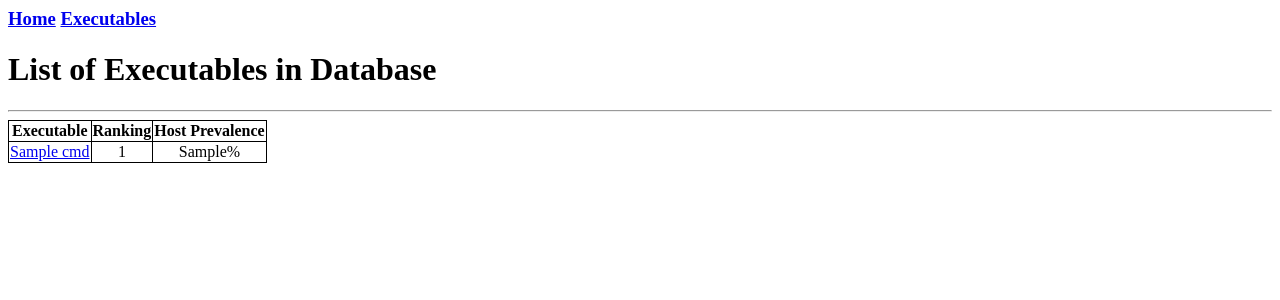
After one commit to kjk15b/ear, a Flask app: template templates/insights.html in a window 1280 px wide. The commit adds this page. Shown: the top 300 px of the page. Run offline with Flask 2, Linux system fonts and the light colour scheme; the template is opened without the code that fills it: most values are stand-ins (such as "Sample title", 1, 10 or a date in 2020).

Commit message:
Add feature to show off what is in the DB

```diff
--- a/app.py
+++ b/app.py
@@ -6,7 +6,6 @@ import re
 
 app = Flask(__name__)
 
-@app.route('/insights')
 @app.route('/')
 def echotrail_route():
     num_exes = len(os.listdir(os.path.join(os.getcwd(), 'static/echotrail/')))
@@ -39,6 +38,44 @@ def search_exe_api_route(exe : str):
     except FileNotFoundError:
         return "Could not find: {}".format(exe)
 
+@app.route('/insights')
+def insights_route():
+    payload = []
+    files = os.listdir(os.path.join(os.getcwd(), 'static/echotrail/'))
+    for exe in files:
+        f = open(os.path.join(os.getcwd(), 'static/echotrail/', exe), 'r')
+        data = json.load(f)
+        name = re.sub('.json', '', exe)
+        if 'message' not in data.keys():
+            payload.append(
+                {
+                    'name' : name,
+                    'rank' : data['rank'],
+                    'host_prev' : data['host_prev']
+                }
+            )
+        f.close()
+    return render_template('insights.html', cmds=payload)
+
+@app.route('/api/insights')
+def insights_api_route():
+    payload = []
+    files = os.listdir(os.path.join(os.getcwd(), 'static/echotrail/'))
+    for exe in files:
+        f = open(os.path.join(os.getcwd(), 'static/echotrail/', exe), 'r')
+        data = json.load(f)
+        name = re.sub('.json', '', exe)
+        if 'message' not in data.keys():
+            payload.append(
+                {
+                    'name' : name,
+                    'rank' : data['rank'],
+                    'host_prev' : data['host_prev']
+                }
+            )
+        f.close()
+    return payload
+
 @app.route('/api/insights/query', methods=['POST'])
 def insights_query_api_route():
     query = request.form['query']
--- a/templates/base.html
+++ b/templates/base.html
@@ -4,12 +4,12 @@
         <style>
             tr:hover {background-color: aquamarine;}
             td,th {text-align: center;}
-            table,td,th {border: 1px solid burlywood;}
+            table,td,th {border: 1px solid rgb(0, 0, 0);}
             table {border-collapse: collapse;width: auto;}
             th {text-align: center;}
         </style>
     </head>
-    <h3><a href="/insights">Home</a></h3>
+    <h3><a href="/">Home</a> <a href="/insights">Executables</a></h3>
 </html>
 {% block content %}
 {% endblock content %}
--- /dev/null
+++ b/templates/insights.html
@@ -0,0 +1,23 @@
+{% extends "base.html" %}
+{% block content %}
+<h1>List of Executables in Database</h1>
+<hr>
+<table>
+    <thead>
+        <tr>
+            <th>Executable</th>
+            <th>Ranking</th>
+            <th>Host Prevalence</th>
+        </tr>
+    </thead>
+    <tbody>
+        {% for cmd in cmds %}
+        <tr>
+            <td><a href="/insights/search/{{ cmd['name'] }}">{{ cmd['name'] }}</a></td>
+            <td>{{ cmd['rank'] }}</td>
+            <td>{{ cmd['host_prev'] }}%</td>
+        </tr>
+        {% endfor %}
+    </tbody>
+</table>
+{% endblock %}
```
